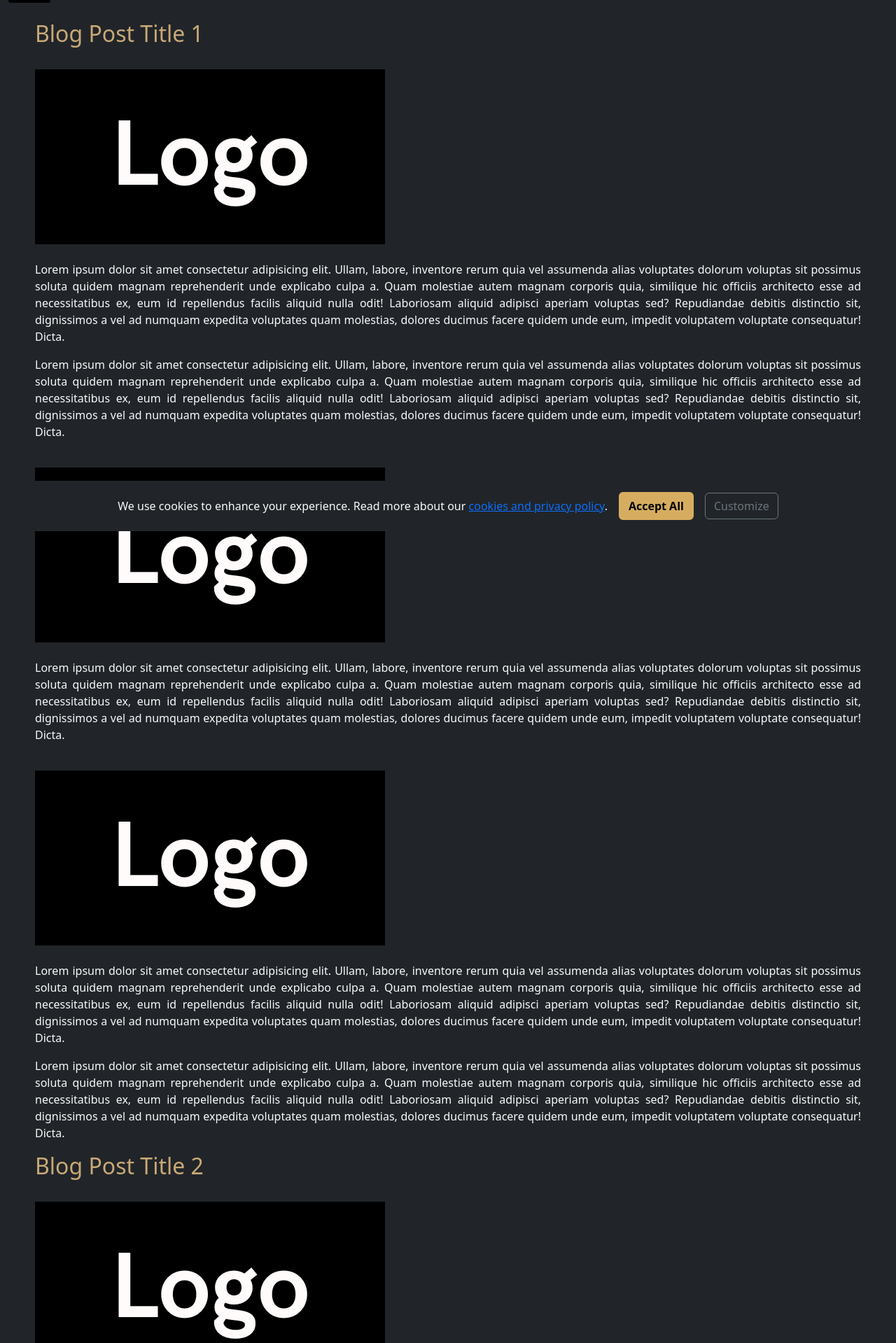
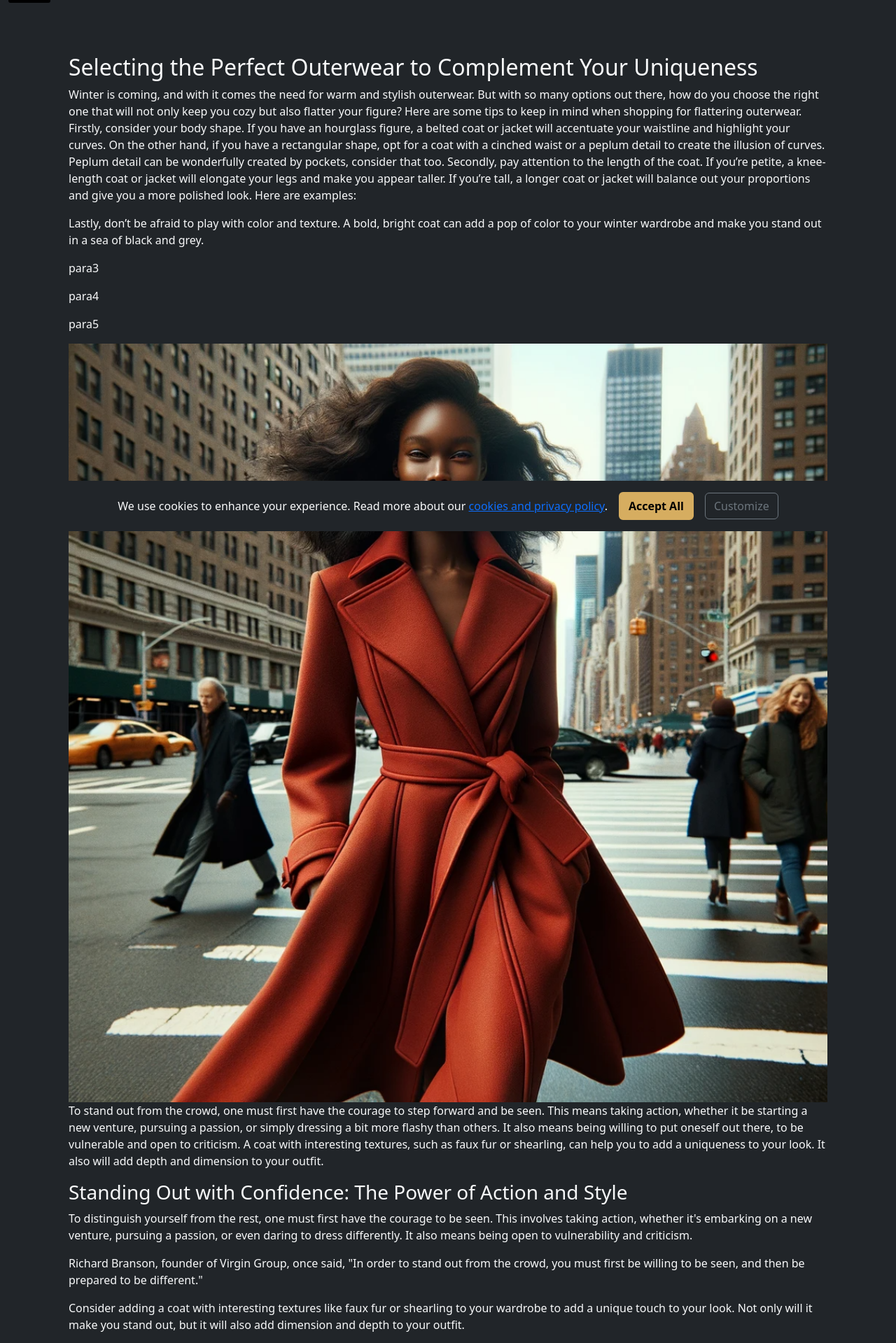
Before and after one commit to Matra888/Fashion_Web, a React (Vite) app in the folder fashion-web-react/: page /blog in a window 1280 px wide. Shown: the part 41-1960 px from the top of the page at 70% size. Built offline with nearby package versions, Linux system fonts and the light colour scheme.

Commit message:
Merged in the stashed blog sections.

```diff
--- a/fashion-web-react/src/pages/Blog/Blog.jsx
+++ b/fashion-web-react/src/pages/Blog/Blog.jsx
@@ -7,10 +7,42 @@ import Image3 from "../../assets/logo.png";
 import Image4 from "../../assets/logo.png";
 import Image5 from "../../assets/logo.png";
 import Image6 from "../../assets/logo.png";
+import RedCoatWomanImage from "../../assets/Red_Coat_Woman.png"; // Import the first image
+import SheepCoatWomanImage from "../../assets/Sheep_Coat_Woman.png"; // Import the second image
 
 const Blog = () => {
   return (
     <main className="blog-page bg-dark text-light h-100">
+
+<div className="blog-post p-5 bg-dark text-light h-100 d-flex flex-column">
+        <h2>Selecting the Perfect Outerwear to Complement Your Uniqueness</h2>
+        <p>Winter is coming, and with it comes the need for warm and stylish outerwear. But with so many options out there, how do you choose the right one that will not only keep you cozy but also flatter your figure? Here are some tips to keep in mind when shopping for flattering outerwear.
+Firstly, consider your body shape. If you have an hourglass figure, a belted coat or jacket will accentuate your waistline and highlight your curves. On the other hand, if you have a rectangular shape, opt for a coat with a cinched waist or a peplum detail to create the illusion of curves. Peplum detail can be wonderfully created by pockets, consider that too.
+Secondly, pay attention to the length of the coat. If you’re petite, a knee-length coat or jacket will elongate your legs and make you appear taller. If you’re tall, a longer coat or jacket will balance out your proportions and give you a more polished look.
+Here are examples:</p>
+        <p>Lastly, don’t be afraid to play with color and texture. A bold, bright coat can add a pop of color to your winter wardrobe and make you stand out in a sea of black and grey.  </p>
+        <p>para3 </p>
+        <p>para4 </p>
+        <p>para5 </p>
+
+        {/* Add the first image after the last paragraph */}
+        <img src={RedCoatWomanImage} alt="Red Coat Woman" />
+
+        <p>To stand out from the crowd, one must first have the courage to step forward and be seen. This means taking action, whether it be starting a new venture, pursuing a passion, or simply dressing a bit more flashy than others. It also means being willing to put oneself out there, to be vulnerable and open to criticism. A coat with interesting textures, such as faux fur or shearling, can help you to add a uniqueness to your look. It also will add depth and dimension to your outfit.</p>
+        <h3>Standing Out with Confidence: The Power of Action and Style</h3>
+        <p>To distinguish yourself from the rest, one must first have the courage to be seen. This involves taking action, whether it's embarking on a new venture, pursuing a passion, or even daring to dress differently. It also means being open to vulnerability and criticism.</p>
+        <p>Richard Branson, founder of Virgin Group, once said,
+          "In order to stand out from the crowd,
+          you must first be willing to be seen,
+          and then be prepared to be different."</p>
+        <p>Consider adding a coat with interesting textures like faux fur or shearling to your wardrobe to add a unique touch to your look. Not only will it make you stand out, but it will also add dimension and depth to your outfit.</p>
+
+        {/* Add the second image after the last paragraph */}
+        <img src={SheepCoatWomanImage} alt="Sheep Coat Woman" />
+
+        <p>In conclusion, when shopping for flattering outerwear, consider your body shape, coat length, and color and texture. With these tips in mind, you’re sure to find a coat or jacket that not only keeps you warm but also makes you look and feel fabulous.</p>
+      </div>
+
       {/* Start of is BLOG POST 1 */}
       <div className="blog-post">
         <h2 className="blog-post__title">Blog Post Title 1</h2>
```
Also changed, not shown: fashion-web-react/src/assets/Red_Coat_Woman.png (added), fashion-web-react/src/assets/Sheep_Coat_Woman.png (added).
